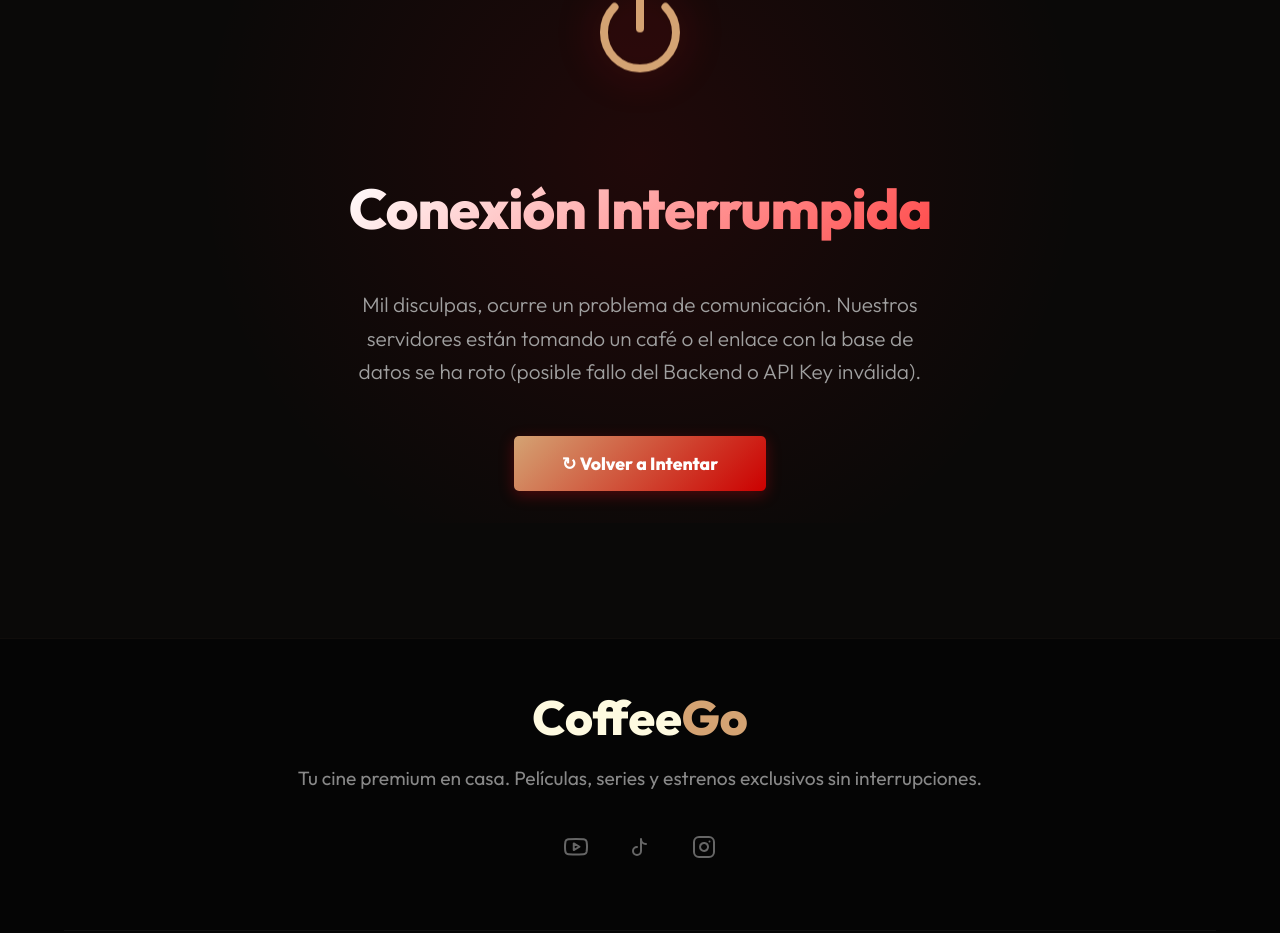
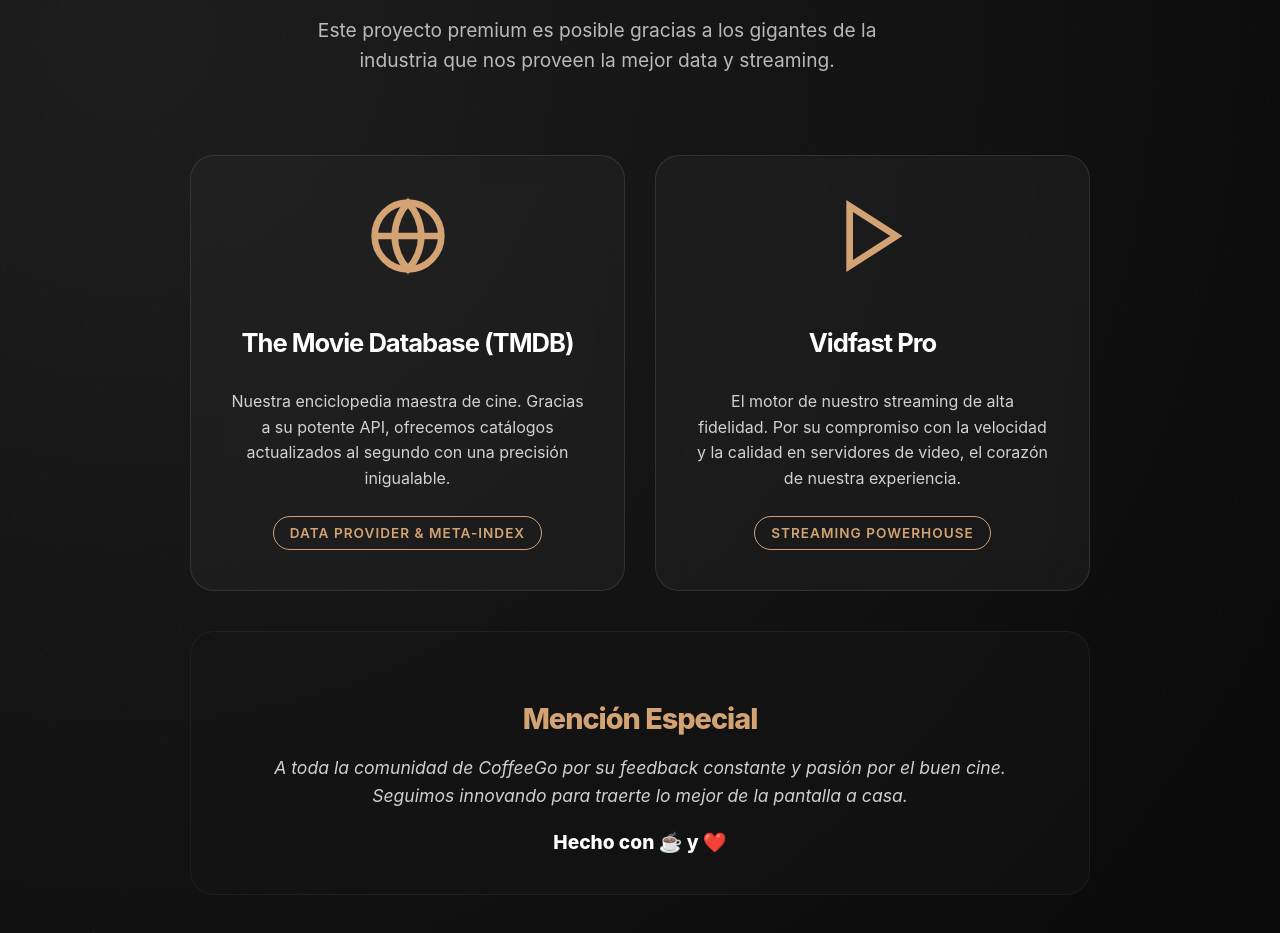
Before and after one commit to ClaudioManyaJacobo/coffee-go, an Angular app: page /thanks in a window 1280 px wide. Before the commit this address led to /error. Shown: the part 210-1143 px from the top of the page. Built offline with nearby package versions, Linux system fonts and the light colour scheme; no server answers.

Commit message:
feat: add thanks page and update footer with social links and navigation route

```diff
--- a/src/app/app.routes.ts
+++ b/src/app/app.routes.ts
@@ -5,6 +5,7 @@
 import { ErrorComponent } from './features/error/error';
 import { Details } from './features/details/details';
 import { SearchComponent } from './features/search/search';
+import { Thanks } from './features/thanks/thanks';
 
 export const routes: Routes = [
   { path: '', redirectTo: 'home', pathMatch: 'full' },
@@ -13,6 +14,7 @@
   { path: 'series', component: Series },
   { path: 'details/:type/:id', component: Details },
   { path: 'search', component: SearchComponent },
+  { path: 'thanks', component: Thanks },
   { path: 'error', component: ErrorComponent },
   { path: '**', redirectTo: 'home' }
 ];
--- /dev/null
+++ b/src/app/features/thanks/thanks.html
@@ -0,0 +1,47 @@
+<div class="thanks-container">
+  <div class="glass-header">
+    <h1 class="glow-title">Honor & Agradecimientos</h1>
+    <p class="subtitle">Este proyecto premium es posible gracias a los gigantes de la industria que nos proveen la mejor data y streaming.</p>
+  </div>
+
+  <div class="partners-grid">
+    <!-- TMDB Section -->
+    <div class="partner-card tmdb-card">
+      <div class="card-icon">
+        <svg viewBox="0 0 24 24" fill="none" stroke="currentColor" stroke-width="2">
+          <circle cx="12" cy="12" r="10"></circle>
+          <line x1="2" y1="12" x2="22" y2="12"></line>
+          <path d="M12 2a15.3 15.3 0 0 1 4 10 15.3 15.3 0 0 1-4 10 15.3 15.3 0 0 1-4-10 15.3 15.3 0 0 1 4-10z"></path>
+        </svg>
+      </div>
+      <h3>The Movie Database (TMDB)</h3>
+      <p>Nuestra enciclopedia maestra de cine. Gracias a su potente API, ofrecemos catálogos actualizados al segundo con una precisión inigualable.</p>
+      <div class="status-badge">Data Provider & Meta-Index</div>
+    </div>
+
+    <!-- Vidfast Section -->
+    <div class="partner-card vidfast-card">
+      <div class="card-icon">
+        <svg viewBox="0 0 24 24" fill="none" stroke="currentColor" stroke-width="2">
+          <polygon points="5 3 19 12 5 21 5 3"></polygon>
+        </svg>
+      </div>
+      <h3>Vidfast Pro</h3>
+      <p>El motor de nuestro streaming de alta fidelidad. Por su compromiso con la velocidad y la calidad en servidores de video, el corazón de nuestra experiencia.</p>
+      <div class="status-badge">Streaming Powerhouse</div>
+    </div>
+  </div>
+
+  <div class="special-mention glass-card">
+    <h3>Mención Especial</h3>
+    <p>A toda la comunidad de CoffeeGo por su feedback constante y pasión por el buen cine. Seguimos innovando para traerte lo mejor de la pantalla a casa.</p>
+    <div class="signature">Hecho con ☕ y ❤️</div>
+  </div>
+
+  <button class="btn-back" routerLink="/home">
+    <svg width="20" height="20" viewBox="0 0 24 24" fill="none" stroke="currentColor" stroke-width="2">
+       <polyline points="15 18 9 12 15 6"></polyline>
+    </svg>
+    Volver al Inicio
+  </button>
+</div>
--- /dev/null
+++ b/src/app/features/thanks/thanks.scss
@@ -0,0 +1,149 @@
+.thanks-container {
+  min-height: 100vh;
+  padding: 100px 20px 40px;
+  background: radial-gradient(circle at 10% 20%, rgba(30, 30, 30, 1) 0%, rgba(10, 10, 10, 1) 90%);
+  display: flex;
+  flex-direction: column;
+  align-items: center;
+  color: #fff;
+  font-family: 'Inter', sans-serif;
+  overflow: hidden;
+  position: relative;
+
+  &::before {
+    content: '';
+    position: absolute;
+    top: -50%;
+    left: -50%;
+    width: 200%;
+    height: 200%;
+    background: radial-gradient(circle, var(--primary) 0.5px, transparent 1px);
+    background-size: 50px 50px;
+    opacity: 0.05;
+    animation: rotateDots 60s linear infinite;
+    z-index: 0;
+  }
+}
+
+.glass-header {
+  text-align: center;
+  margin-bottom: 60px;
+  z-index: 1;
+
+  .glow-title {
+    font-size: 3.5rem;
+    font-weight: 800;
+    margin-bottom: 15px;
+    background: linear-gradient(to right, #fff, var(--primary));
+    -webkit-background-clip: text;
+    background-clip: text;
+    -webkit-text-fill-color: transparent;
+    filter: drop-shadow(0 0 10px rgba(var(--primary-rgb), 0.5));
+  }
+
+  .subtitle {
+    font-size: 1.2rem;
+    color: rgba(255, 255, 255, 0.7);
+    max-width: 600px;
+    line-height: 1.6;
+  }
+}
+
+.partners-grid {
+  display: grid;
+  grid-template-columns: repeat(auto-fit, minmax(320px, 1fr));
+  gap: 30px;
+  width: 100%;
+  max-width: 900px;
+  margin-bottom: 40px;
+  z-index: 1;
+}
+
+.partner-card {
+  background: rgba(40, 40, 40, 0.4);
+  backdrop-filter: blur(15px);
+  padding: 40px;
+  border-radius: 24px;
+  border: 1px solid rgba(255, 255, 255, 0.1);
+  transition: transform 0.3s cubic-bezier(0.175, 0.885, 0.32, 1.275), border-color 0.3s;
+  display: flex;
+  flex-direction: column;
+  align-items: center;
+  text-align: center;
+
+  &:hover {
+    transform: translateY(-10px);
+    border-color: var(--primary);
+  }
+
+  .card-icon {
+    width: 80px;
+    height: 80px;
+    margin-bottom: 25px;
+    color: var(--primary);
+    filter: drop-shadow(0 0 15px rgba(var(--primary-rgb), 0.4));
+    svg { width: 100%; height: 100%; }
+  }
+
+  h3 { font-size: 1.6rem; font-weight: 700; margin-bottom: 15px; }
+  p { color: rgba(255, 255, 255, 0.8); line-height: 1.6; margin-bottom: 25px; }
+
+  .status-badge {
+    padding: 8px 16px;
+    background: rgba(var(--primary-rgb), 0.1);
+    border: 1px solid var(--primary);
+    border-radius: 100px;
+    font-size: 0.85rem;
+    font-weight: 600;
+    color: var(--primary);
+    text-transform: uppercase;
+    letter-spacing: 1px;
+  }
+}
+
+.special-mention {
+  max-width: 900px;
+  width: 100%;
+  padding: 40px;
+  background: rgba(20, 20, 20, 0.6);
+  border-radius: 24px;
+  border: 1px solid rgba(255, 255, 255, 0.05);
+  text-align: center;
+  margin-bottom: 40px;
+  z-index: 1;
+
+  h3 { font-size: 1.8rem; margin-bottom: 15px; color: var(--primary); }
+  p { font-size: 1.1rem; color: rgba(255, 255, 255, 0.8); line-height: 1.6; font-style: italic; }
+  .signature { margin-top: 20px; font-weight: 800; font-size: 1.2rem; }
+}
+
+.btn-back {
+  background: transparent;
+  border: 2px solid #fff;
+  padding: 12px 30px;
+  border-radius: 100px;
+  color: #fff;
+  font-weight: 700;
+  display: flex;
+  align-items: center;
+  gap: 10px;
+  cursor: pointer;
+  transition: background 0.3s, border-color 0.3s;
+  z-index: 1;
+  text-decoration: none;
+
+  &:hover {
+    background: #fff;
+    color: #000;
+  }
+}
+
+@keyframes rotateDots {
+  from { transform: rotate(0deg); }
+  to { transform: rotate(360deg); }
+}
+
+@media (max-width: 768px) {
+  .glass-header .glow-title { font-size: 2.5rem; }
+  .partners-grid { grid-template-columns: 1fr; }
+}
--- a/src/app/shared/layout/footer/footer.html
+++ b/src/app/shared/layout/footer/footer.html
@@ -21,6 +21,8 @@
     <div class="footer-copy">
       &copy; 2026 CoffeeGo. Todos los derechos reservados.
       <br>
+      <a routerLink="/thanks" class="thanks-link">Agradecimientos Especiales</a>
+      <br>
       <span class="developer-credit">Desarrollado por <strong style="color: var(--primary)">Manya G</strong></span>
     </div>
   </div>
--- a/src/app/shared/layout/footer/footer.scss
+++ b/src/app/shared/layout/footer/footer.scss
@@ -6,3 +6,4 @@
 .social-ico { font-size: 1.8rem; cursor: pointer; color: #666; transition: 0.3s; &:hover { color: var(--primary); transform: scale(1.2); } }
 .footer-copy { padding-top: 3rem; border-top: 1px solid #111; color: #444; font-size: 0.9rem; line-height: 2; }
 .developer-credit { color: #666; font-size: 0.85rem; letter-spacing: 0.5px; margin-top: 0.5rem; display: inline-block; }
+.thanks-link { color: var(--primary); text-decoration: none; font-weight: 600; opacity: 0.7; transition: opacity 0.3s; &:hover { opacity: 1; text-decoration: underline; } }
```
Also changed, not shown: src/app/features/thanks/thanks.ts (added, +12 -0 lines).
